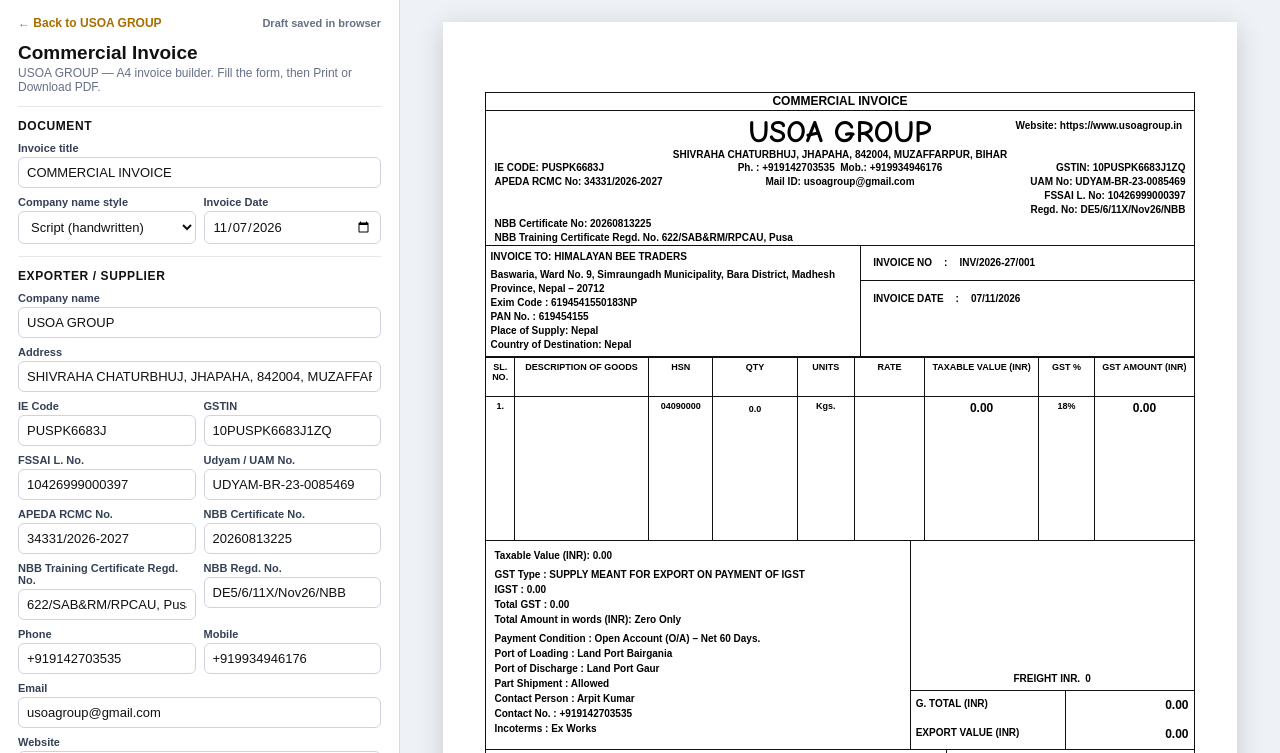
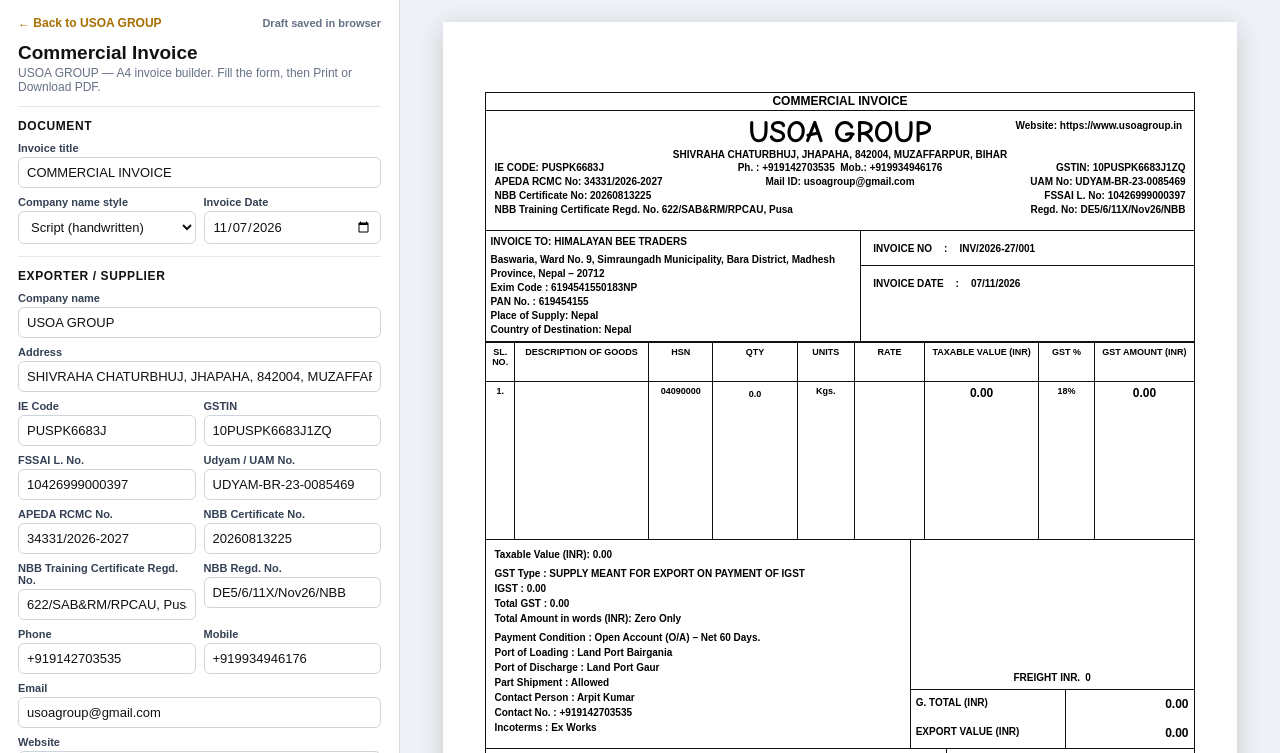
Before and after one commit to arpit-ae/kanish, a plain HTML site: page b.html in a window 1280 px wide. Shown: the top 753 px of the page. Drawn offline with Linux system fonts and the light colour scheme.

Commit message:
Move NBB certificates directly below APEDA to remove header gap

```diff
--- a/b.html
+++ b/b.html
@@ -71,10 +71,11 @@
 .company .addr{font-size:10px}
 .company .cols{display:flex;flex-wrap:wrap;justify-content:space-between;padding:1px 8px 0;align-items:flex-start}
 .company .col,.company .mid,.company .right,.company .certificate-lines{line-height:14px}
-.company .col{text-align:left;width:32%}
-.company .mid{text-align:center;width:36%}
-.company .right{text-align:right;width:32%}
-.company .certificate-lines{flex:0 0 100%;text-align:left;white-space:nowrap}
+.company .details-left{flex:1 1 68%;min-width:max-content;display:grid;grid-template-columns:minmax(0,32fr) minmax(0,36fr);align-content:start}
+.company .col{text-align:left}
+.company .mid{text-align:center}
+.company .right{text-align:right;flex:0 0 32%;margin-left:auto}
+.company .certificate-lines{grid-column:1/-1;text-align:left;white-space:nowrap}
 .cl{display:block}
 .cl.is-empty{display:none}
 
@@ -572,23 +573,25 @@
   html +=   '<div class="name">' + esc(d.company) + '</div>';
   html +=   '<div class="addr">' + esc(d.address) + '</div>';
   html +=   '<div class="cols">';
-  html +=     '<div class="col">'
-            +   cl("IE CODE: ", d.ie)
-            +   cl("APEDA RCMC No: ", d.apeda)
-            + '</div>';
-  html +=     '<div class="mid">'
-            +   '<span class="cl">Ph. : ' + esc(d.phone) + ' &nbsp;Mob.: ' + esc(d.mobile) + '</span>'
-            +   cl("Mail ID: ", d.email)
-            + '</div>';
+  html +=     '<div class="details-left">';
+  html +=       '<div class="col">'
+            +     cl("IE CODE: ", d.ie)
+            +     cl("APEDA RCMC No: ", d.apeda)
+            +   '</div>';
+  html +=       '<div class="mid">'
+            +     '<span class="cl">Ph. : ' + esc(d.phone) + ' &nbsp;Mob.: ' + esc(d.mobile) + '</span>'
+            +     cl("Mail ID: ", d.email)
+            +   '</div>';
+  html +=       '<div class="certificate-lines">'
+            +     cl("NBB Certificate No: ", d.nbb)
+            +     cl("NBB Training Certificate Regd. No. ", d.mandi)
+            +   '</div>';
+  html +=     '</div>';
   html +=     '<div class="right">'
             +   cl("GSTIN: ", d.gst)
             +   cl("UAM No: ", d.uam)
             +   cl("FSSAI L. No: ", d.fssai)
             +   cl("Regd. No: ", d.nbbreg)
-            + '</div>';
-  html +=     '<div class="certificate-lines">'
-            +   cl("NBB Certificate No: ", d.nbb)
-            +   cl("NBB Training Certificate Regd. No. ", d.mandi)
             + '</div>';
   html +=   '</div>';
   html += '</div>';
```
